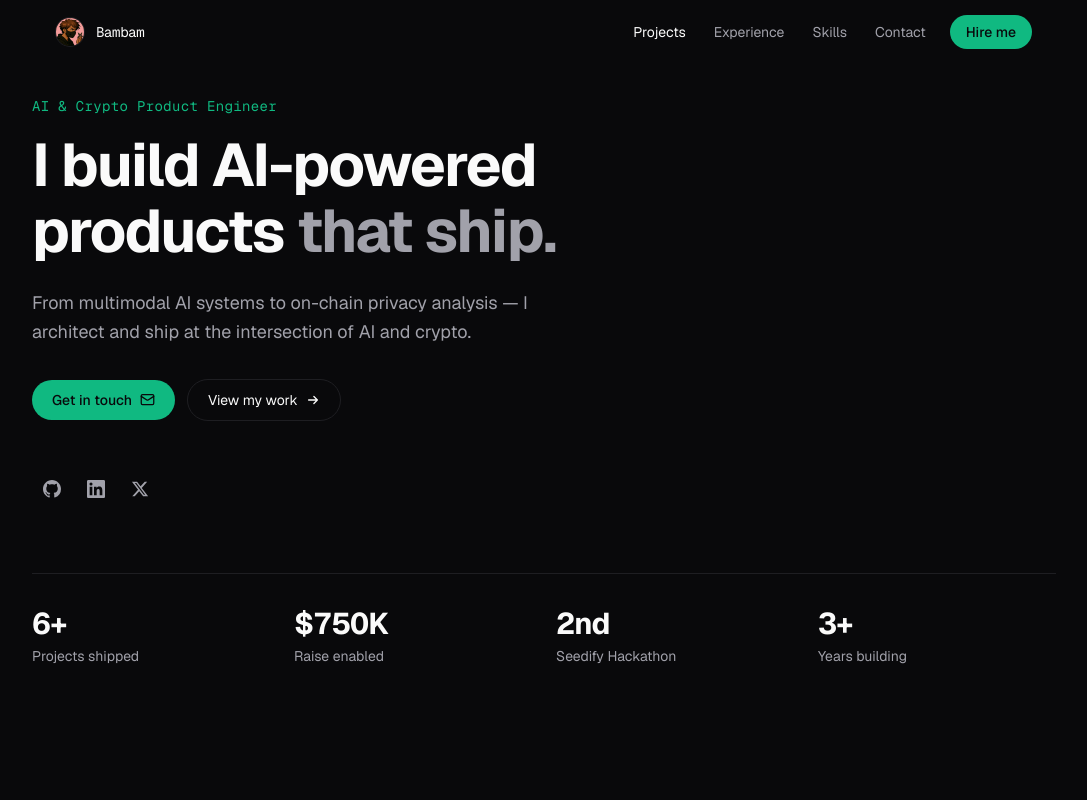
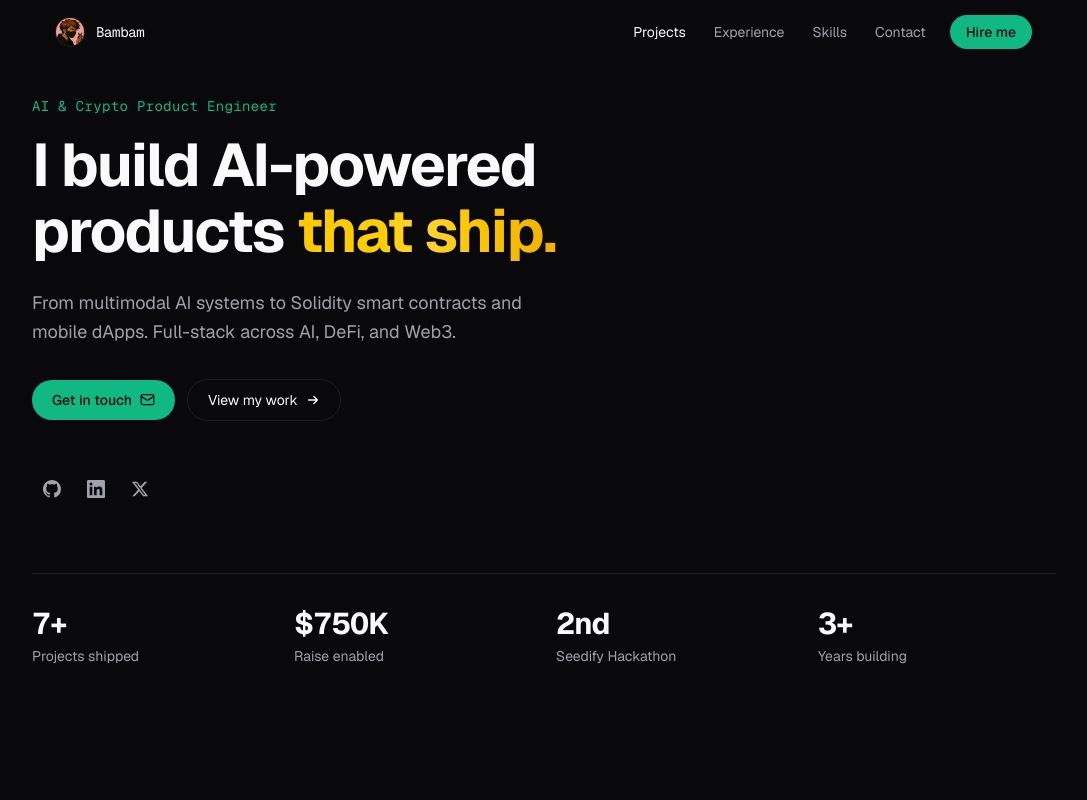
Before and after one commit to ajanaku1/bambam, a Next.js app: page / in a window 1280 px wide. Shown: the top 800 px of the page, without its empty margins (96-1183 px from the left). Built offline with nearby package versions, Linux system fonts and the light colour scheme.

Commit message:
Update skills section and hero to match actual tech stack
Revised skills from GitHub repo analysis: added OpenAI, Solidity,
Hardhat, Anchor, React Native/Expo, Prisma, WebSockets. Updated
hero stats, subtitle, and added gold gradient to tagline.

```diff
--- a/src/app/layout.tsx
+++ b/src/app/layout.tsx
@@ -20,7 +20,7 @@ const SITE_URL = "https://yourdomain.com"; // TODO: Replace with your actual dom
 export const metadata: Metadata = {
   title: "Bambam — AI & Crypto Product Engineer",
   description:
-    "I build AI-powered products at the intersection of crypto and full-stack engineering. From multimodal AI systems to on-chain privacy analysis — I ship products that solve real problems.",
+    "I build AI-powered products across DeFi, Web3, and mobile. From multimodal AI systems to Solidity smart contracts and React Native dApps.",
   icons: {
     icon: `${basePath}/favicon.png`,
     apple: `${basePath}/apple-touch-icon.png`,
@@ -57,13 +57,15 @@ const jsonLd = {
   "email": "mailto:mykdahunsi@gmail.com",
   "knowsAbout": [
     "Artificial Intelligence",
-    "Machine Learning",
-    "Crypto",
-    "Web3",
+    "Google Gemini",
+    "OpenAI",
+    "Solana",
+    "Solidity",
+    "DeFi",
+    "React Native",
     "React",
     "TypeScript",
     "Next.js",
-    "Solana",
     "Full-Stack Development",
   ],
 };
--- a/src/components/Hero.tsx
+++ b/src/components/Hero.tsx
@@ -11,7 +11,7 @@ const fadeUp = {
 };
 
 const stats = [
-  { value: "6+", label: "Projects shipped" },
+  { value: "7+", label: "Projects shipped" },
   { value: "$750K", label: "Raise enabled" },
   { value: "2nd", label: "Seedify Hackathon" },
   { value: "3+", label: "Years building" },
@@ -38,7 +38,7 @@ export default function Hero() {
             I build AI-powered
             <br />
             products{" "}
-            <span className="text-muted">that ship.</span>
+            <span className="bg-gradient-to-r from-yellow-400 via-amber-300 to-yellow-500 bg-clip-text text-transparent">that ship.</span>
           </motion.h1>
 
           <motion.p
@@ -46,8 +46,8 @@ export default function Hero() {
             transition={{ duration: 0.3, ease, delay: 0.1 }}
             className="text-lg text-muted max-w-lg leading-relaxed mb-8"
           >
-            From multimodal AI systems to on-chain privacy analysis — I
-            architect and ship at the intersection of AI and crypto.
+            From multimodal AI systems to Solidity smart contracts
+            and mobile dApps. Full-stack across AI, DeFi, and Web3.
           </motion.p>
 
           <motion.div
--- a/src/components/Skills.tsx
+++ b/src/components/Skills.tsx
@@ -6,42 +6,45 @@ const ease = [0.22, 1, 0.36, 1] as const;
 
 const skillGroups = [
   {
-    label: "AI & Machine Learning",
+    label: "AI Integration",
     skills: [
       "Google Gemini (Flash + Pro)",
+      "OpenAI API",
       "Multimodal AI (Vision, Audio, Video)",
       "Function Calling & Structured Output",
-      "Streaming Responses (SSE)",
       "Prompt Engineering",
     ],
   },
   {
-    label: "Crypto & Web3",
+    label: "Blockchain & Web3",
     skills: [
-      "Solana Web3.js",
-      "On-chain Analysis",
-      "Wallet Privacy & Security",
+      "Solana Web3.js & Anchor",
+      "Solidity & Hardhat",
+      "Ethers.js & EVM",
+      "Tether WDK",
+      "Zama fhEVM (FHE)",
       "DeFi Protocol Integration",
-      "Token Economics",
     ],
   },
   {
-    label: "Frontend",
+    label: "Frontend & Mobile",
     skills: [
-      "React / Next.js",
+      "React / Next.js / Vite",
+      "React Native & Expo",
       "TypeScript",
       "Tailwind CSS",
-      "Framer Motion",
-      "Responsive Design",
+      "Framer Motion & Radix UI",
+      "Recharts & Graph Visualization",
     ],
   },
   {
     label: "Backend & Infrastructure",
     skills: [
       "Node.js / Express",
-      "Python",
+      "Prisma & SQLite",
       "Firebase / Firestore",
-      "Vercel Serverless",
+      "WebSockets",
+      "Vercel & Docker",
       "REST API Design",
     ],
   },
```
